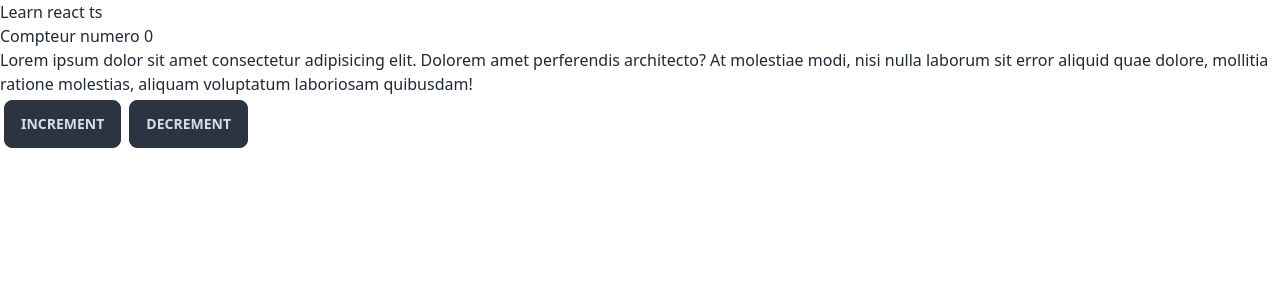
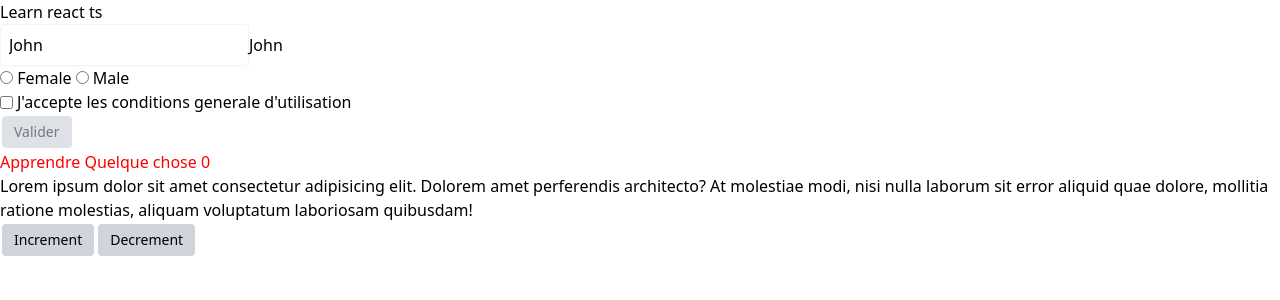
Before and after one commit to NdekoCode/react-discovery, a React (Vite) app: page / in a window 1280 px wide. Shown: the top 300 px of the page. Built offline with nearby package versions, Linux system fonts and the light colour scheme.

Commit message:
feat: add forward ref and and dynamic props

```diff
--- a/package.json
+++ b/package.json
@@ -10,6 +10,7 @@
     "preview": "vite preview"
   },
   "dependencies": {
+    "preline": "^1.9.0",
     "react": "^18.2.0",
     "react-dom": "^18.2.0"
   },
--- a/src/App.tsx
+++ b/src/App.tsx
@@ -1,21 +1,24 @@
-import Counter from "./Counter"
-import Layout from "./Layout"
-import { CounterContextProvider } from "./context/CounterContext"
+import Counter from "./Counter";
+import Form from "./Form";
+import Layout from "./Layout";
+import CounterContextProvider from "./context/CounterContext";
 
 function App() {
-
   return (
-
     <CounterContextProvider>
       <Layout title={"Learn react ts"}>
+        <Form />
         <Counter>
           <div>
-        Lorem ipsum dolor sit amet consectetur adipisicing elit. Dolorem amet perferendis architecto? At molestiae modi, nisi nulla laborum sit error aliquid quae dolore, mollitia ratione molestias, aliquam voluptatum laboriosam quibusdam!
+            Lorem ipsum dolor sit amet consectetur adipisicing elit. Dolorem
+            amet perferendis architecto? At molestiae modi, nisi nulla laborum
+            sit error aliquid quae dolore, mollitia ratione molestias, aliquam
+            voluptatum laboriosam quibusdam!
           </div>
         </Counter>
       </Layout>
     </CounterContextProvider>
-  )
+  );
 }
 
-export default App
+export default App;
--- a/src/Counter.tsx
+++ b/src/Counter.tsx
@@ -1,17 +1,23 @@
-import { PropsWithChildren } from 'react';
-import Button from './components/Button';
-import useCounterContext from './context/CounterContext';
-export type CounterProps =PropsWithChildren<{
-    start?:number
-}>
-export default function Counter({children}:CounterProps) {
-    const {counter,increment,decrement} = useCounterContext();
+import { PropsWithChildren } from "react";
+import Button from "./components/Button";
+import { useCounterContext } from "./context/CounterContext";
+export type CounterProps = PropsWithChildren<{
+  start?: number;
+}>;
 
-    return <div>
-        <p>Compteur numero {counter}</p>
-        {children}
-        <Button onClick={increment} text="Increment"/>
-        <Button onClick={decrement} text="Decrement"/>
+type PropsTitle = PropsWithChildren<{ [key: string]: unknown }>;
+export default function Counter({ children }: CounterProps) {
+  const { counter, increment, decrement } = useCounterContext();
+  return (
+    <div>
+      <Title style={{ color: "red" }}>Apprendre Quelque chose {counter}</Title>
+
+      {children}
+      <Button onClick={increment} text="Increment" />
+      <Button onClick={decrement} text="Decrement" />
     </div>
-
+  );
 }
+const Title = (props: PropsTitle) => {
+  return <h1 {...props}>{props.children}</h1>;
+};
--- /dev/null
+++ b/src/Form.tsx
@@ -0,0 +1,99 @@
+import {
+  Dispatch,
+  FormEvent,
+  FunctionComponent,
+  SetStateAction,
+  forwardRef,
+  useRef,
+  useState,
+} from "react";
+
+const Form: FunctionComponent = () => {
+  const [firstName, setFirstName] = useState<string>("John");
+  const handleValue = (e: FormEvent<HTMLInputElement>) => {
+    const value = e.currentTarget.value;
+    setFirstName(value);
+  };
+  const handleSubmit = (e: FormEvent<HTMLFormElement>) => {
+    e.preventDefault();
+    console.log(new FormData(e.currentTarget));
+    console.log(e);
+  };
+  const [isTermsAccepted, setIsTermsAccepted] = useState<boolean>(false);
+
+  const input = useRef<HTMLInputElement>(null);
+  return (
+    <form onSubmit={handleSubmit}>
+      <div>
+        <input
+          type="text"
+          className="p-2 border border-gray-100 rounded shadow outline-none shadow-gray-50"
+          name="firstName"
+          defaultValue={firstName}
+        />
+        {firstName}
+      </div>
+      <CheckGenderForward ref={input} />
+      <CGUChecked checked={isTermsAccepted} onChecked={setIsTermsAccepted} />
+      <button type="button" disabled={!isTermsAccepted} className="btn">
+        Valider
+      </button>
+    </form>
+  );
+};
+type CheckProps = {
+  checked?: boolean;
+  onChecked?: Dispatch<SetStateAction<boolean>>;
+};
+const CGUChecked: FunctionComponent<CheckProps> = ({
+  checked = false,
+  onChecked,
+}) => {
+  return (
+    <div className="flex items-center gap-1">
+      <input
+        id="cgu"
+        type="checkbox"
+        name="cgu"
+        checked={checked}
+        onChange={(e) => {
+          if (onChecked) {
+            onChecked(e.target.checked);
+          }
+        }}
+      />
+      <label htmlFor="cgu">
+        J'accepte les conditions generale d'utilisation
+      </label>
+    </div>
+  );
+};
+
+const CheckGender: FunctionComponent = () => {
+  return (
+    <div className="flex items-center gap-1">
+      <label htmlFor="gender-f" className="">
+        <input type="radio" ref={input} name="gender" id="gender-f" /> Female
+      </label>
+      <label htmlFor="gender-m" className="">
+        <input type="radio" ref={input} name="gender" id="gender-m" /> Male
+      </label>
+    </div>
+  );
+};
+
+// On typer d'abord la ref puis les props alors que les paramètres sont dans l'autre sens
+const CheckGenderForward = forwardRef<HTMLInputElement>((props, ref) => {
+  return (
+    <div className="flex items-center gap-1">
+      <label htmlFor="gender-f" className="">
+        <input type="radio" ref={ref} name="gender" id="gender-f" /> Female
+      </label>
+      <label htmlFor="gender-m" className="">
+        <input type="radio" ref={ref} name="gender" id="gender-m" /> Male
+      </label>
+    </div>
+  );
+});
+CheckGenderForward.displayName = "CheckGenderForward";
+export default Form;
--- a/src/app.scss
+++ b/src/app.scss
@@ -1,3 +1,12 @@
 @tailwind base;
 @tailwind components;
 @tailwind utilities;
+
+.btn {
+    @apply px-3 py-1.5 m-0.5 text-sm rounded bg-gray-300 text-gray-700;
+
+    &:disabled {
+
+        @apply opacity-70 cursor-not-allowed;
+    }
+}
--- a/src/components/Button.tsx
+++ b/src/components/Button.tsx
@@ -1,8 +1,15 @@
-import { FunctionComponent, PropsWithChildren } from 'react';
+import { FunctionComponent, PropsWithChildren } from "react";
 
-type Props =PropsWithChildren<{text:string,onClick:()=>void}>;
+type Props = PropsWithChildren<{ text: string; onClick: () => void }>;
 
-const Button:FunctionComponent<Props> = ({text,onClick})=>{
-    return <button className="btn m-1 btn-neutral" onClick={onClick}>{text}</button>
-}
+const Button: FunctionComponent<Props> = ({ text, onClick }) => {
+  return (
+    <button
+      className="px-3 py-1.5 m-0.5 text-sm rounded bg-gray-300 text-dark"
+      onClick={onClick}
+    >
+      {text}
+    </button>
+  );
+};
 export default Button;
--- a/src/context/CounterContext.tsx
+++ b/src/context/CounterContext.tsx
@@ -1,15 +1,41 @@
-import { FunctionComponent, PropsWithChildren, createContext, memo, useCallback, useContext, useMemo, useState } from 'react';
-const CounterContext = createContext({counter:0,increment:()=>{},decrement:()=>{}});
-type Props =PropsWithChildren<{start?:number,step?:number}>
-export const CounterContextProvider:FunctionComponent<Props> = memo(({children,start=0,step=1})=>{
-    const [counter,setCounter] = useState<number>(start);
+import {
+  FunctionComponent,
+  PropsWithChildren,
+  createContext,
+  memo,
+  useCallback,
+  useContext,
+  useMemo,
+  useState,
+} from "react";
 
-    const increment =useCallback( ()=>setCounter(n=>n+step),[step]);
-    const decrement = useCallback(()=>setCounter(n=>n>step? n-step:0),[step]);
+const CounterContext = createContext({
+  counter: 0,
+  increment: () => {},
+  decrement: () => {},
+});
+type Props = PropsWithChildren<{ start?: number; step?: number }>;
+const CounterContextProvider: FunctionComponent<Props> = memo(
+  ({ children, start = 0, step = 1 }) => {
+    const [counter, setCounter] = useState<number>(start);
 
-    const value = useMemo(()=>({counter,increment,decrement}),[counter,increment,decrement]);
+    const increment = useCallback(() => setCounter((n) => n + step), [step]);
+    const decrement = useCallback(
+      () => setCounter((n) => (n > step ? n - step : 0)),
+      [step]
+    );
 
-    return <CounterContext.Provider value={value}>{children}</CounterContext.Provider>
-})
-const useCounterContext = ()=>useContext(CounterContext);
-export default useCounterContext;
+    const value = useMemo(
+      () => ({ counter, increment, decrement }),
+      [counter, increment, decrement]
+    );
+
+    return (
+      <CounterContext.Provider value={value}>
+        {children}
+      </CounterContext.Provider>
+    );
+  }
+);
+export const useCounterContext = () => useContext(CounterContext);
+export default CounterContextProvider;
--- /dev/null
+++ b/src/hooks/useFetch.ts
@@ -0,0 +1,22 @@
+import { Dispatch, SetStateAction, useState } from "react";
+
+export const useFetch = async <T>(
+  url: string,
+  setter: Dispatch<SetStateAction<T>>
+): Promise<unknown> => {
+  const [data, setData] = useState<T | null>();
+  const [isLoading, setIsLoading] = useState<boolean>(true);
+
+  try {
+    const res = await fetch(url);
+    const resData = await res.json();
+    setter(resData);
+    setData(resData);
+    setIsLoading(false);
+
+    return [isLoading, data];
+  } catch (error) {
+    console.error(error);
+    setIsLoading(false);
+  }
+};
--- a/tailwind.config.js
+++ b/tailwind.config.js
@@ -1,13 +1,13 @@
 /** @type {import('tailwindcss').Config} */
 export default {
-  content: ["./index.html", "./src/**/*.{js,ts,jsx,tsx}"],
+  content: [
+    "./index.html",
+    "./src/**/*.{js,ts,jsx,tsx}",
+    "node_modules/preline/dist/*.js",
+  ],
   theme: {
     extend: {},
   },
   // eslint-disable-next-line no-undef
-  plugins: [require("daisyui")],
-  daisyui: {
-    themes: false,
-    darkTheme: false,
-  },
+  plugins: [require("preline/plugin")],
 };
```
Also changed, not shown: src/main.tsx (+10 -7 lines), 1 other file (tests, documents, lock files or other folders). Lines whose indentation alone changed are shown as unchanged.
